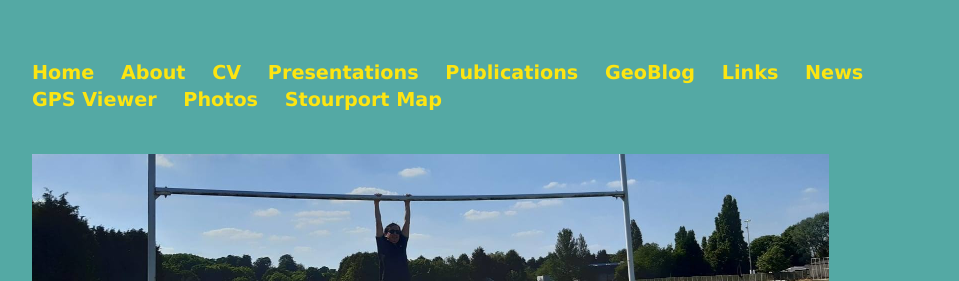
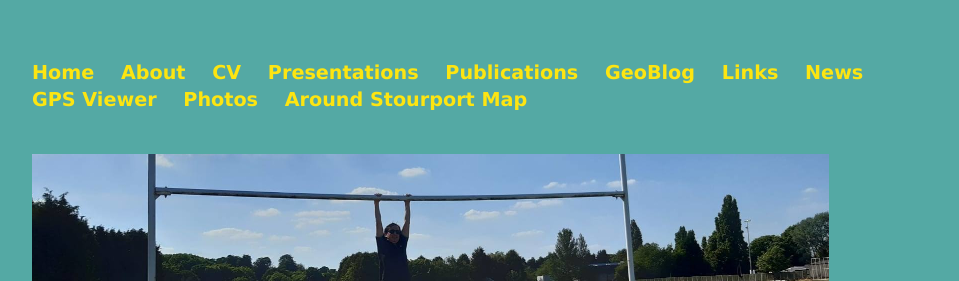
Before and after one commit to ltclasper/ltclasper.github.io, a Jekyll site: the page built from index.html, in a window 1280 px wide. Shown: the top 281 px of the page, without its empty margins (160-1119 px from the left). Built offline with Jekyll 4.4.1, drawn with Linux system fonts in a browser that asks for light colours.

Commit message:
Update default.html

```diff
--- a/_layouts/default.html
+++ b/_layouts/default.html
@@ -19,7 +19,7 @@
 				<li><a href="/news">News</a></li>
 				<li><a href="/gps traces viewer">GPS Viewer</a></li>
 				<li><a href="/photos">Photos</a></li>
-				<li><a href="/stourport map">Stourport Map</a></li>
+				<li><a href="/stourport map">Around Stourport Map</a></li>
 	    		</ul>
 			</nav>
 			<div class="container">
```
